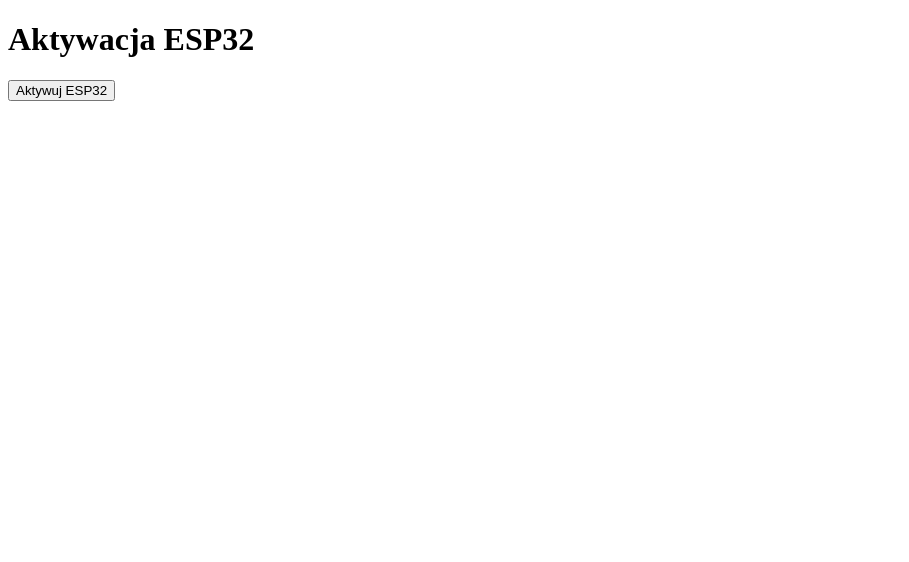
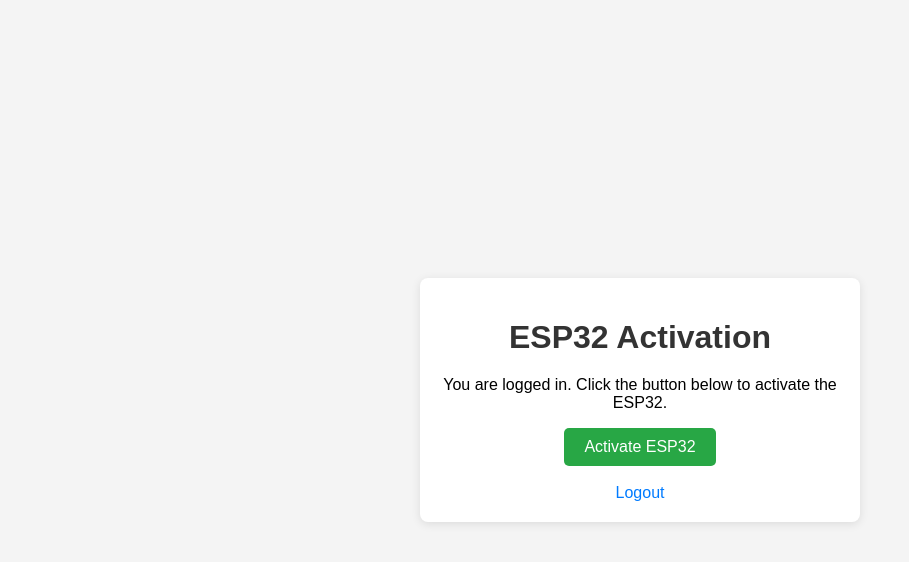
Before and after one commit to thanatos3333/xLipa.github.io, a website: page index.html in a window 1280 px wide. Shown: the whole page, without its empty margins (0-909 px from the left). Drawn offline with Linux system fonts and the light colour scheme.

Commit message:
Update index.html

```diff
--- a/index.html
+++ b/index.html
@@ -1,27 +1,87 @@
 <!DOCTYPE html>
-<html lang="pl">
+<html lang="en">
 <head>
   <meta charset="UTF-8">
   <meta name="viewport" content="width=device-width, initial-scale=1.0">
-    <title>Aktywacja ESP32</title>
+  <title>ESP32 Activation</title>
+  <style>
+    /* General styles */
+    body {
+      font-family: 'Arial', sans-serif;
+      background-color: #f4f4f4;
+      margin: 0;
+      padding: 0;
+      display: flex;
+      flex-direction: column;
+      align-items: center;
+      justify-content: center;
+      height: 100vh;
+    }
+
+    h1 {
+      color: #333;
+      margin-bottom: 20px;
+    }
+
+    /* Container for form and content */
+    .container {
+      background-color: #fff;
+      padding: 20px;
+      border-radius: 8px;
+      box-shadow: 0 2px 10px rgba(0, 0, 0, 0.1);
+      max-width: 400px;
+      width: 100%;
+      text-align: center;
+    }
+
+    button {
+      padding: 10px 20px;
+      background-color: #28a745;
+      color: #ffffff;
+      border: none;
+      border-radius: 5px;
+      font-size: 16px;
+      cursor: pointer;
+    }
+
+    button:hover {
+      background-color: #218838;
+    }
+
+    a {
+      color: #007bff;
+      text-decoration: none;
+    }
+
+    a:hover {
+      text-decoration: underline;
+    }
+  </style>
+</head>
+<body>
+  <div class="container">
+    <h1>ESP32 Activation</h1>
+    <p>You are logged in. Click the button below to activate the ESP32.</p>
+    <button onclick="activateESP32()">Activate ESP32</button>
+    <br><br>
+    <a href="/logout">Logout</a>
+  </div>
+
   <script>
     function activateESP32() {
       fetch('/activate')
         .then(response => {
           if (response.ok) {
-                        console.log('Aktywacja ESP32 z sukcesem!');
+
           } else {
-                        console.error('Błąd aktywacji ESP32:', response.status);
+            alert('Failed to activate ESP32');
           }
         })
         .catch(error => {
-                    console.error('Wystąpił błąd:', error);
+          console.error('Error:', error);
+          alert('Failed to activate ESP32');
         });
     }
   </script>
-</head>
-<body>
-    <h1>Aktywacja ESP32</h1>
-    <button onclick="activateESP32()">Aktywuj ESP32</button>
 </body>
 </html>
```
Lines whose indentation alone changed are shown as unchanged.
